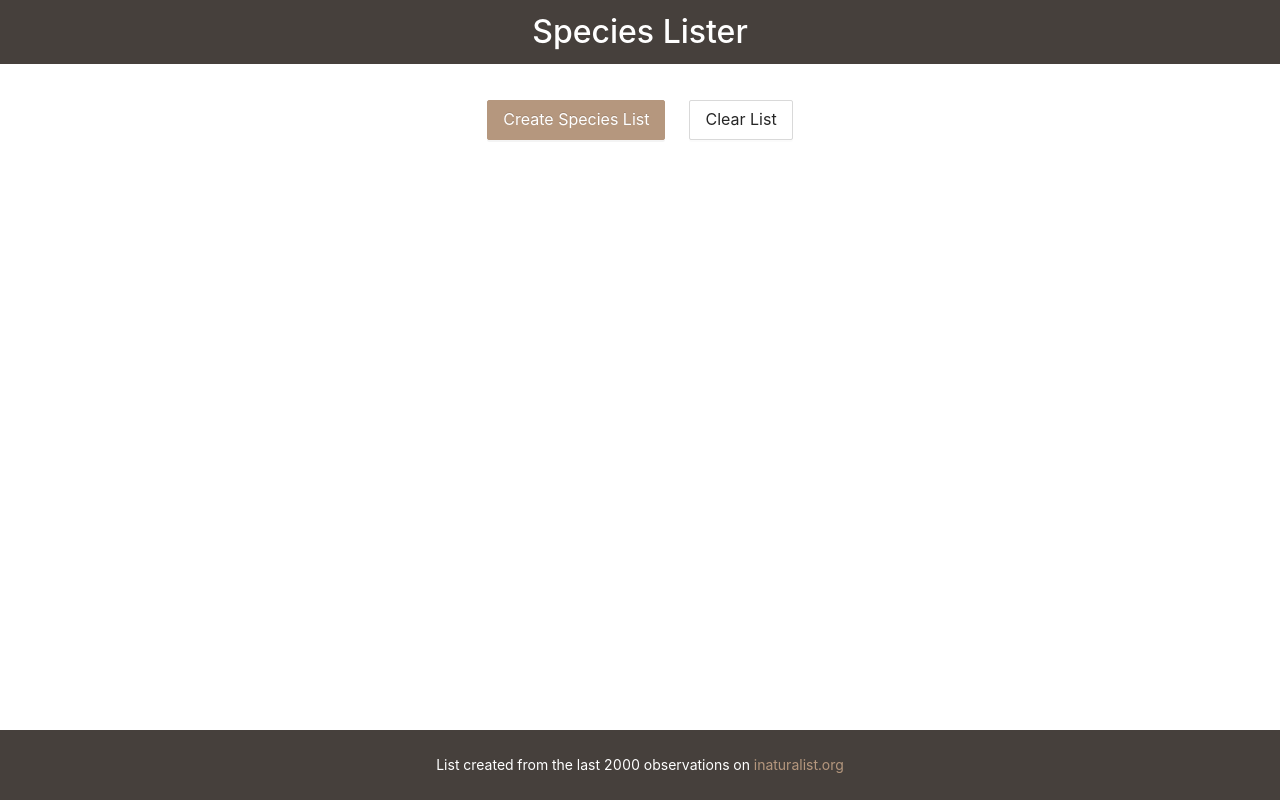
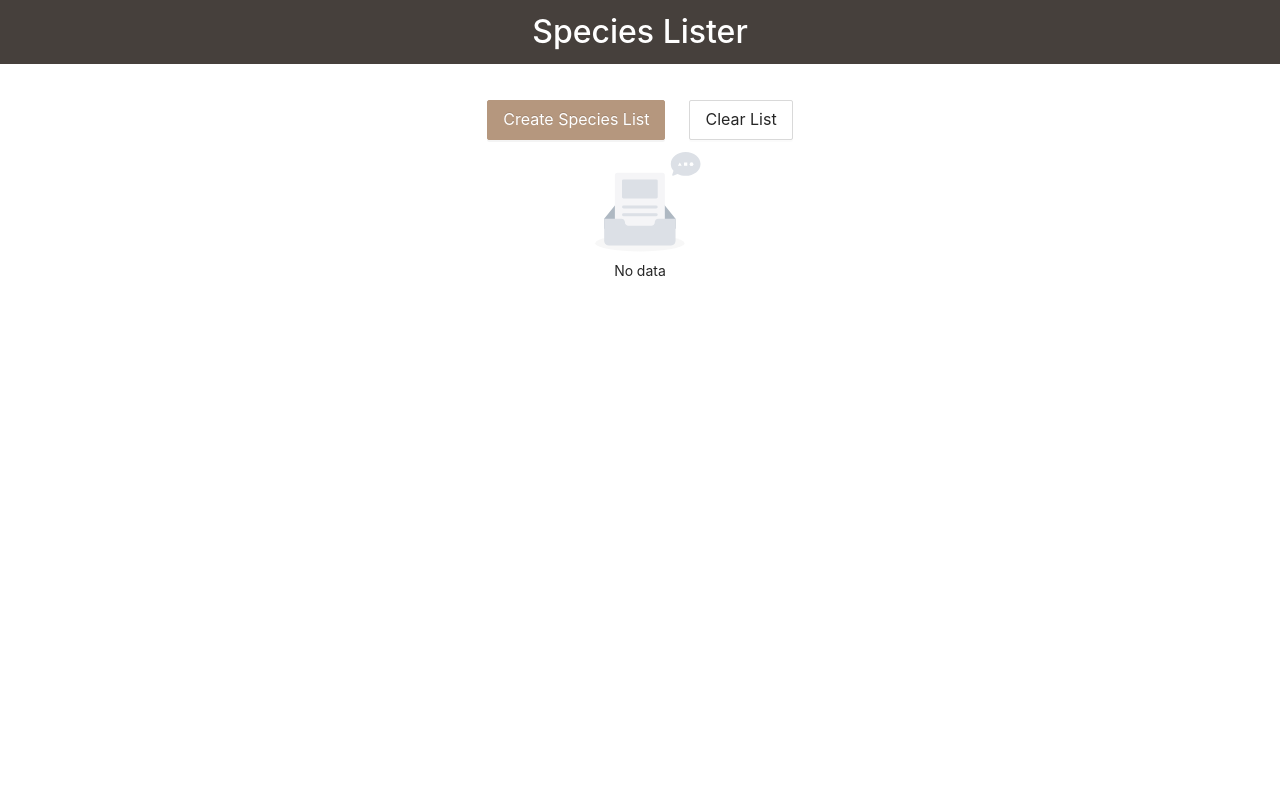
Before and after one commit to JasonKleinert/species-lister, a React (Create React App) app: page / in a window 1280 px wide. Built offline with nearby package versions, Linux system fonts and the light colour scheme.

Commit message:
added loading feedback

```diff
--- a/src/App.less
+++ b/src/App.less
@@ -22,7 +22,7 @@
 
 .lister-content {
   height: 100%;
-  overflow: hidden;
+  overflow: auto;
   background: #fff;
   padding: 24px 50px;
 }
@@ -34,7 +34,7 @@
 }
 
 .species-list {
-  height: 75%;
+  // height: 75%;
   // width: 50%;
   margin-top: 24px;
   padding: 8px 24px;
--- a/src/ListerContent.jsx
+++ b/src/ListerContent.jsx
@@ -1,10 +1,12 @@
 import { useState } from 'react';
+import { Empty, Spin, Skeleton } from 'antd';
 import { ListerButton } from './ListerButton';
 import { SpeciesList } from './SpeciesList';
-import { recursiveObservationFetcher } from './utilities/observationFetcher';
+import { recursiveObservationFetcher } from './utilities/fetchObservations';
 
 export function ListerContent() {
   const [data, setData] = useState([]);
+  const [loading, setLoading] = useState(false);
 
   const createSpeciesList = (dataPages) => {
     let speciesSet = new Set();
@@ -23,9 +25,14 @@ export function ListerContent() {
   }
 
   const handleListButtonClick = (e) => {
+    setLoading(true);
+    if (data) {
+      setData([]);
+    }
     recursiveObservationFetcher('Mammalia', 1, []).then(data => {
       let speciesList = createSpeciesList(data);
       setData(speciesList);
+      setLoading(false);
     })
   }
 
@@ -43,7 +50,11 @@ export function ListerContent() {
         handleListButtonClick={handleListButtonClick}
         handleClearListButtonClick={handleClearListButtonClick}
       />
-      {data.length ? <SpeciesList speciesList={data} /> : ''}
+      {!data.length ?
+        loading ?
+          <Skeleton active paragraph={{ rows: 10 }} /> :
+            <Empty /> :
+              <SpeciesList speciesList={data} />}
     </div>
   )
 }
--- a/src/ListerLayout.jsx
+++ b/src/ListerLayout.jsx
@@ -8,9 +8,9 @@ export function ListerLayout() {
     <Layout className='lister-layout'>
       <Header className='lister-header'><h1>Species Lister</h1></Header>
       <ListerContent />
-      <Footer className='lister-footer'>
+      {/* <Footer className='lister-footer'>
       List created from the last 2000 observations on <a href='https://inaturalist.org'>inaturalist.org</a>
-      </Footer>
+      </Footer> */}
     </Layout>
   );
 }
```
Also changed, not shown: src/utilities/fetchObservations.js (renamed from src/utilities/observationFetcher.js).
